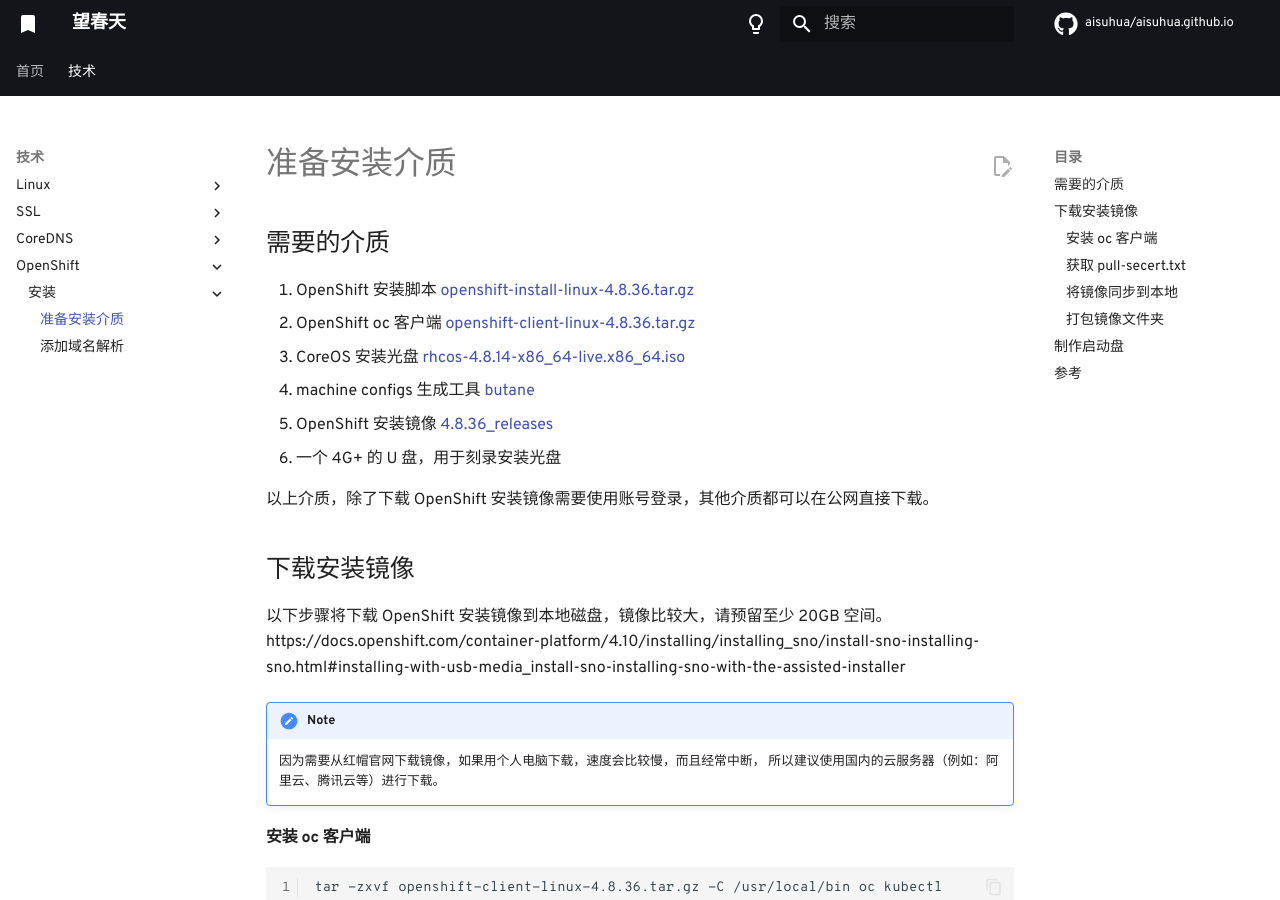
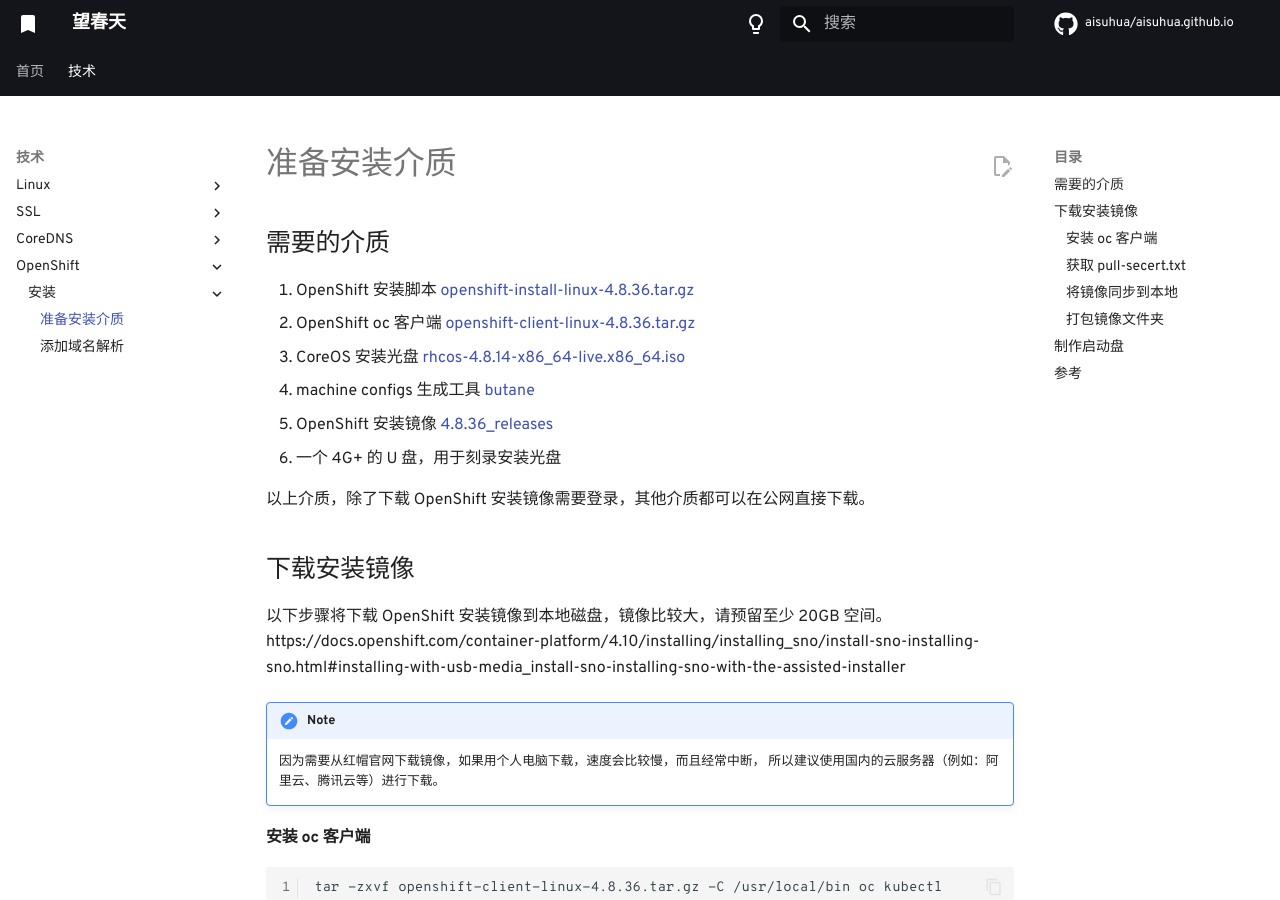
Before and after one commit to aisuhua/aisuhua.github.io, an MkDocs documentation site: the page built from docs/openshift/install/download.md, in a window 1280 px wide and 900 px high. Built offline with MkDocs 1.6.1 and Material for MkDocs 9.7.7, drawn with Linux system fonts in a browser that asks for light colours; comment, search, counter and statistics services are not loaded.

Commit message:
Update download.md

```diff
--- a/docs/openshift/install/download.md
+++ b/docs/openshift/install/download.md
@@ -9,7 +9,7 @@
 5. OpenShift 安装镜像 [4.8.36_releases](#_3)
 6. 一个 4G+ 的 U 盘，用于刻录安装光盘
 
-以上介质，除了下载 OpenShift 安装镜像需要使用账号登录，其他介质都可以在公网直接下载。
+以上介质，除了下载 OpenShift 安装镜像需要登录，其他介质都可以在公网直接下载。
 
 ## 下载安装镜像
 
```
